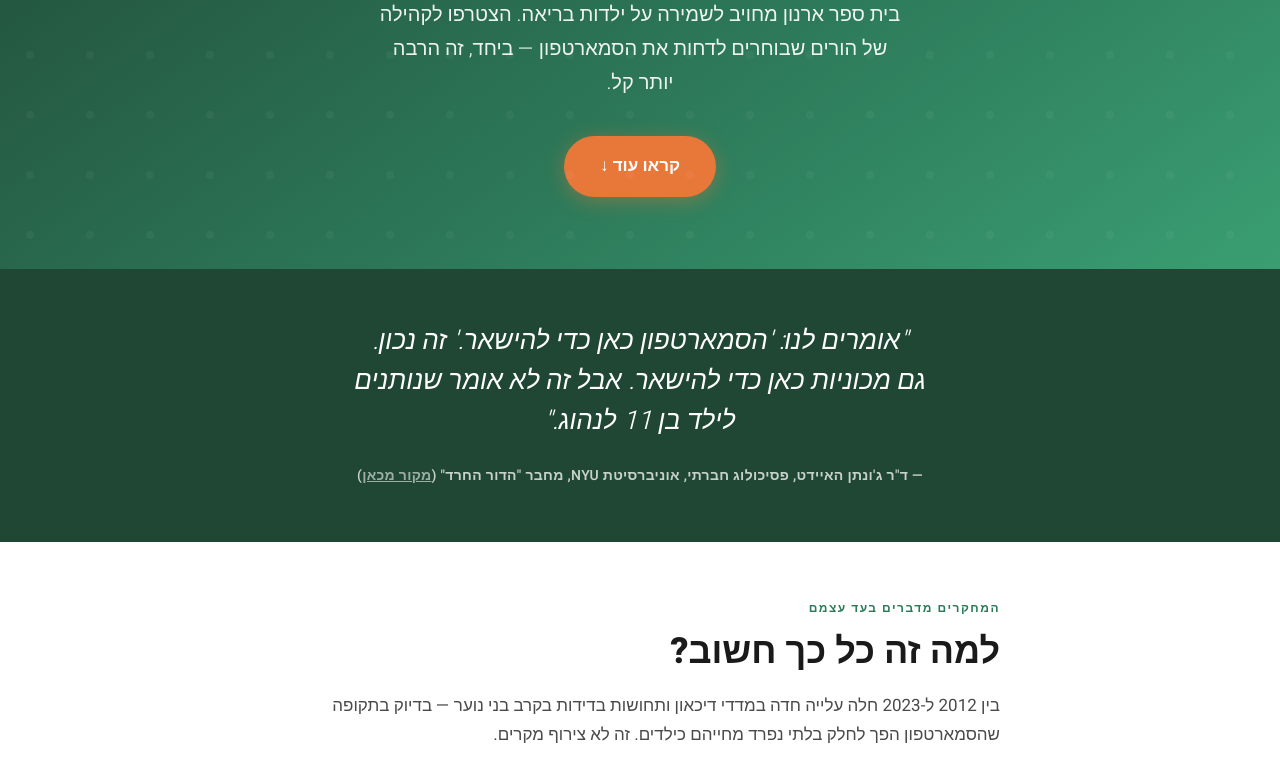
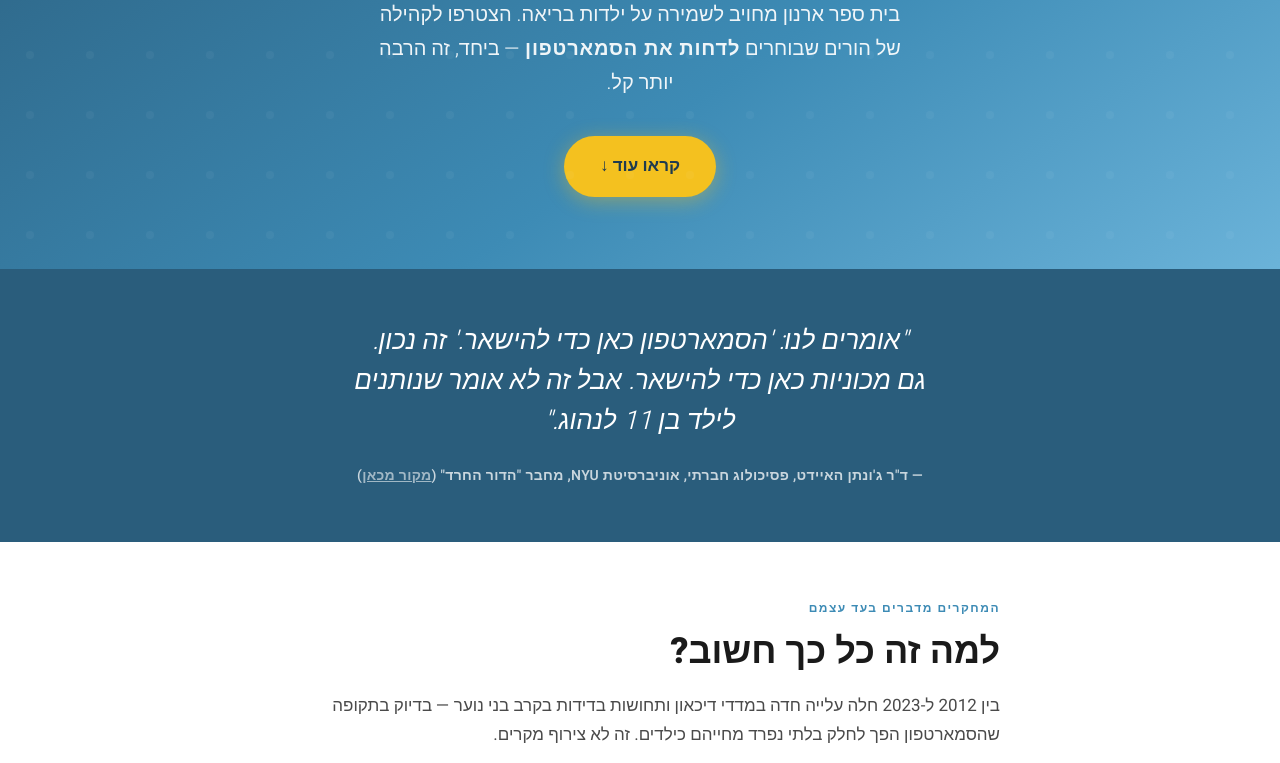
Before and after one commit to marlakash/arnon-site, a plain HTML site: page docs/index.html in a window 1280 px wide. Shown: the part 319-1082 px from the top of the page. Drawn offline with Linux system fonts and the light colour scheme.

Commit message:
Update index.html: sky & sun colors, typo fixes, hero tweaks, GTM

```diff
--- a/docs/index.html
+++ b/docs/index.html
@@ -11,13 +11,14 @@
     *, *::before, *::after { box-sizing: border-box; margin: 0; padding: 0; }
 
     :root {
-      --green-dark:   #204734;
-      --green:        #2d7a5a;
-      --green-mid:    #3a9e72;
-      --green-light:  #d4eddf;
-      --orange:       #e8773a;
-      --orange-light: #fdf0e8;
-      --cream:        #faf7f2;
+      --cta-text:     #1f3b4f;
+      --green-dark:   #2a5d7c;
+      --green:        #3d8bb5;
+      --green-mid:    #6bb3d9;
+      --green-light:  #e3f2fa;
+      --orange:       #f4c11f;
+      --orange-light: #fff7d6;
+      --cream:        #fffdf8;
       --text-dark:    #1a1a1a;
       --text-mid:     #4a4a4a;
       --text-light:   #767676;
@@ -74,7 +75,7 @@
 
     /* ─── HERO ────────────────────────────── */
     .hero {
-      background: linear-gradient(145deg, var(--green-dark) 0%, var(--green) 60%, #3a9e72 100%);
+      background: linear-gradient(145deg, var(--green-dark) 0%, var(--green) 60%, var(--green-mid) 100%);
       color: var(--white);
       padding: 64px 20px 72px;
       text-align: center;
@@ -116,10 +117,14 @@
       margin-bottom: 36px;
       opacity: 0.92;
     }
+    .hero-em {
+      font-weight: 700;
+      letter-spacing: 0.04em;
+    }
     .hero-cta {
       display: inline-block;
       background: var(--orange);
-      color: var(--white);
+      color: var(--cta-text);
       font-family: 'Heebo', sans-serif;
       font-size: 17px;
       font-weight: 700;
@@ -127,9 +132,9 @@
       border-radius: 50px;
       text-decoration: none;
       transition: transform 0.2s, box-shadow 0.2s;
-      box-shadow: 0 4px 20px rgba(232,119,58,0.4);
+      box-shadow: 0 4px 20px rgba(244,193,31,0.4);
     }
-    .hero-cta:hover { transform: translateY(-2px); box-shadow: 0 6px 28px rgba(232,119,58,0.5); }
+    .hero-cta:hover { transform: translateY(-2px); box-shadow: 0 6px 28px rgba(244,193,31,0.5); }
 
     /* ─── SECTION WRAPPER ─────────────────── */
     section { padding: 56px 20px; }
@@ -243,7 +248,7 @@
     .locked-num {
       font-size: 11px;
       font-weight: 700;
-      color: var(--orange);
+      color: #a67c00;
       letter-spacing: 1.5px;
       margin-bottom: 12px;
     }
@@ -452,6 +457,12 @@
       .policy-grid { grid-template-columns: 1fr; }
     }
   </style>
+  <script async src="https://www.googletagmanager.com/gtm.js?id=GTM-M2SXD5FQ"></script>
+  <script>
+    window.dataLayer = window.dataLayer || [];
+    function gtag(){dataLayer.push(arguments);}
+    gtag('js', new Date());
+  </script>
 </head>
 <body>
 
@@ -475,8 +486,8 @@
   <div class="hero-badge">🌿 הגיע הזמן להוביל שינוי אמיתי</div>
   <h1>הילדים שלנו ראויים <br>לילדות אמיתית</h1>
   <p>בית ספר ארנון מחויב לשמירה על ילדות בריאה.
-הצטרפו לקהילה של הורים שבוחרים לדחות את הסמארטפון —
-ביחד, זה הרבה<br>יותר קל.</p>
+הצטרפו לקהילה של הורים שבוחרים <strong class="hero-em">לדחות את הסמארטפון</strong> —
+ביחד, זה הרבה יותר&nbsp;קל.</p>
   <a href="#why" class="hero-cta">קראו עוד ↓</a>
 </section>
 
@@ -718,7 +729,7 @@
       <h3>שוחחו עם הטכנולוגיה, לא נגדה</h3>
       <p>לילדים גדולים יותר: הם יודעים שהם מבלים יותר מדי זמן על הטלפון.
 רובם לא מרגישים טוב עם זה.
-תשאלו אותם שאלות — לא תטיפו:</p>
+תשאלו אותם שאלות — אל תטיפו:</p>
       <ul class="checklist">
         <li>איך הגוף שלך מרגיש אחרי שעה על אינסטגרם?</li>
         <li>מה היית עושה אם לא היה לך טלפון שעה ביום?</li>
@@ -775,7 +786,7 @@
               <li><strong>גיל כיתה ג'–ה':</strong> טלפון כפתורים הוא פתרון מושלם
                 לתקשורת בטוחה</li>
               <li><strong>ללא אינטרנט = ללא חשיפה</strong> לתוכן לא מתאים, בלי צורך במעקב, בלי הקריצה של הגלגלת האינסופית</li>
-              <li>הילד יכול להגיע לכם — ותגיעו אליו — בכל רגע</li>
+              <li>הילד יכול להגיע אליכם — ותגיעו אליו — בכל רגע</li>
               <li>אפשר לצרף תג מיקום (אייר-טאג) למעקב אחרי מיקום בזמן אמת.</li>
             </ul>
           </div>
```
